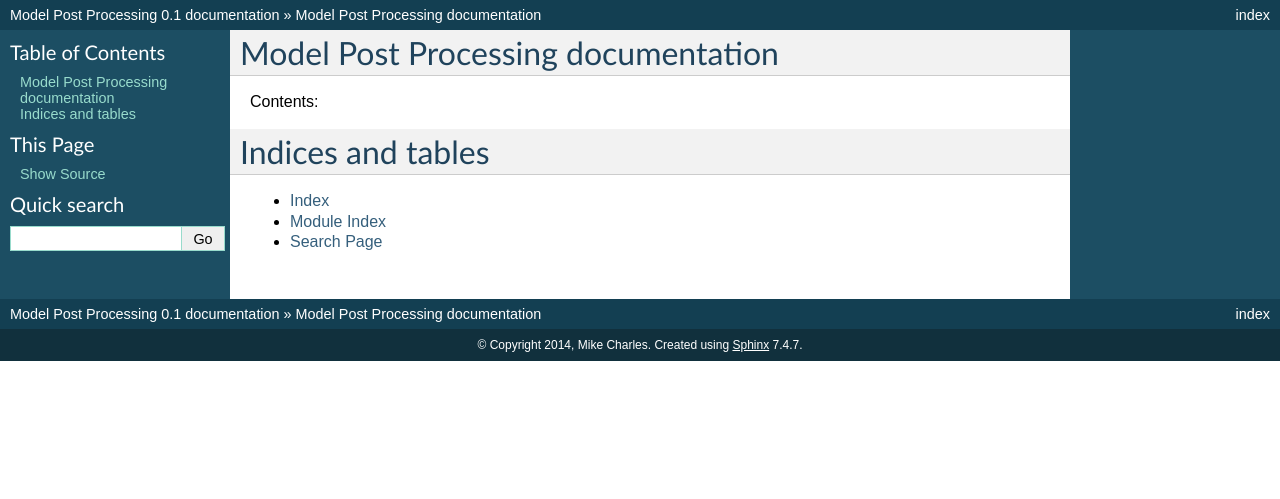
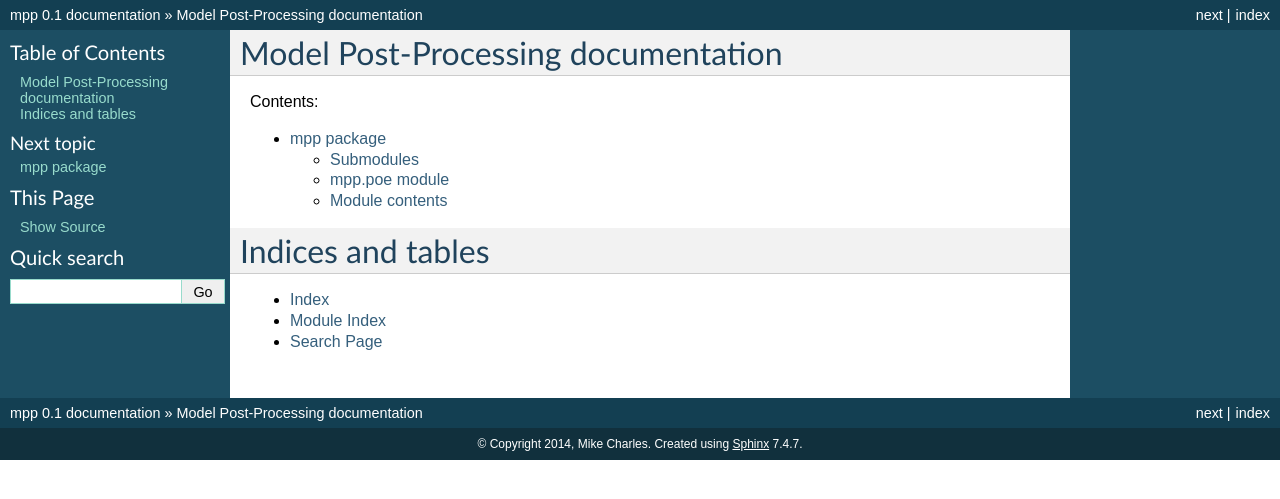
Before and after one commit to mikecharles/data-utils, a Sphinx documentation site: the page built from docs/index.rst, in a window 1280 px wide. Shown: the top 499 px of the page. Built offline with Sphinx 7.4.7, drawn with Linux system fonts in a browser that asks for light colours.

Commit message:
Finished setting up documentation

```diff
--- a/docs/conf.py
+++ b/docs/conf.py
@@ -1,8 +1,8 @@
 #!/usr/bin/env python3
 # -*- coding: utf-8 -*-
 #
-# Model Post Processing documentation build configuration file, created by
-# sphinx-quickstart on Mon Dec  1 12:06:49 2014.
+# mpp documentation build configuration file, created by
+# sphinx-quickstart on Tue Dec  2 17:15:16 2014.
 #
 # This file is execfile()d with the current directory set to its
 # containing dir.
@@ -19,7 +19,7 @@ import os
 # If extensions (or modules to document with autodoc) are in another directory,
 # add these directories to sys.path here. If the directory is relative to the
 # documentation root, use os.path.abspath to make it absolute, like shown here.
-sys.path.insert(0, os.path.abspath('../..'))
+sys.path.insert(0, os.path.abspath('..'))
 
 # -- General configuration ------------------------------------------------
 
@@ -31,11 +31,8 @@ sys.path.insert(0, os.path.abspath('../..'))
 # ones.
 extensions = [
     'sphinx.ext.autodoc',
-    'sphinx.ext.doctest',
-    'sphinx.ext.intersphinx',
-    'sphinx.ext.coverage',
-    'sphinx.ext.mathjax',
     'sphinx.ext.viewcode',
+    'numpydoc',
 ]
 
 # Add any paths that contain templates here, relative to this directory.
@@ -51,7 +48,7 @@ source_suffix = '.rst'
 master_doc = 'index'
 
 # General information about the project.
-project = 'Model Post Processing'
+project = 'mpp'
 copyright = '2014, Mike Charles'
 
 # The version info for the project you're documenting, acts as replacement for
@@ -184,7 +181,7 @@ html_static_path = ['_static']
 #html_file_suffix = None
 
 # Output file base name for HTML help builder.
-htmlhelp_basename = 'ModelPostProcessingdoc'
+htmlhelp_basename = 'mppdoc'
 
 
 # -- Options for LaTeX output ---------------------------------------------
@@ -204,8 +201,8 @@ latex_elements = {
 # (source start file, target name, title,
 #  author, documentclass [howto, manual, or own class]).
 latex_documents = [
-  ('index', 'ModelPostProcessing.tex', 'Model Post Processing Documentation',
-   'Mike Charles', 'manual'),
+  ('index', 'mpp.tex', 'mpp Documentation',
+   'Author', 'manual'),
 ]
 
 # The name of an image file (relative to this directory) to place at the top of
@@ -234,8 +231,8 @@ latex_documents = [
 # One entry per manual page. List of tuples
 # (source start file, name, description, authors, manual section).
 man_pages = [
-    ('index', 'modelpostprocessing', 'Model Post Processing Documentation',
-     ['Mike Charles'], 1)
+    ('index', 'mpp', 'mpp Documentation',
+     ['Author'], 1)
 ]
 
 # If true, show URL addresses after external links.
@@ -248,8 +245,8 @@ man_pages = [
 # (source start file, target name, title, author,
 #  dir menu entry, description, category)
 texinfo_documents = [
-  ('index', 'ModelPostProcessing', 'Model Post Processing Documentation',
-   'Mike Charles', 'ModelPostProcessing', 'One line description of project.',
+  ('index', 'mpp', 'mpp Documentation',
+   'Author', 'mpp', 'One line description of project.',
    'Miscellaneous'),
 ]
 
@@ -266,5 +263,71 @@ texinfo_documents = [
 #texinfo_no_detailmenu = False
 
 
-# Example configuration for intersphinx: refer to the Python standard library.
-intersphinx_mapping = {'http://docs.python.org/': None}
+# -- Options for Epub output ----------------------------------------------
+
+# Bibliographic Dublin Core info.
+epub_title = 'mpp'
+epub_author = 'Author'
+epub_publisher = 'Author'
+epub_copyright = '2014, Author'
+
+# The basename for the epub file. It defaults to the project name.
+#epub_basename = 'mpp'
+
+# The HTML theme for the epub output. Since the default themes are not optimized
+# for small screen space, using the same theme for HTML and epub output is
+# usually not wise. This defaults to 'epub', a theme designed to save visual
+# space.
+#epub_theme = 'epub'
+
+# The language of the text. It defaults to the language option
+# or en if the language is not set.
+#epub_language = ''
+
+# The scheme of the identifier. Typical schemes are ISBN or URL.
+#epub_scheme = ''
+
+# The unique identifier of the text. This can be a ISBN number
+# or the project homepage.
+#epub_identifier = ''
+
+# A unique identification for the text.
+#epub_uid = ''
+
+# A tuple containing the cover image and cover page html template filenames.
+#epub_cover = ()
+
+# A sequence of (type, uri, title) tuples for the guide element of content.opf.
+#epub_guide = ()
+
+# HTML files that should be inserted before the pages created by sphinx.
+# The format is a list of tuples containing the path and title.
+#epub_pre_files = []
+
+# HTML files shat should be inserted after the pages created by sphinx.
+# The format is a list of tuples containing the path and title.
+#epub_post_files = []
+
+# A list of files that should not be packed into the epub file.
+epub_exclude_files = ['search.html']
+
+# The depth of the table of contents in toc.ncx.
+#epub_tocdepth = 3
+
+# Allow duplicate toc entries.
+#epub_tocdup = True
+
+# Choose between 'default' and 'includehidden'.
+#epub_tocscope = 'default'
+
+# Fix unsupported image types using the PIL.
+#epub_fix_images = False
+
+# Scale large images.
+#epub_max_image_width = 0
+
+# How to display URL addresses: 'footnote', 'no', or 'inline'.
+#epub_show_urls = 'inline'
+
+# If false, no index is generated.
+#epub_use_index = True
--- a/docs/index.rst
+++ b/docs/index.rst
@@ -1,16 +1,17 @@
-.. Model Post Processing documentation master file, created by
-   sphinx-quickstart on Mon Dec  1 12:06:49 2014.
+.. mpp documentation master file, created by
+   sphinx-quickstart on Tue Dec  2 17:15:16 2014.
    You can adapt this file completely to your liking, but it should at least
    contain the root `toctree` directive.
 
-Model Post Processing documentation
+Model Post-Processing documentation
 ===================================
 
 Contents:
 
 .. toctree::
-   :maxdepth: 2
+   :maxdepth: 4
 
+   mpp
 
 
 Indices and tables
```
Also changed, not shown: docs/mpp.rst (added, +22 -0 lines), 1 other file.
